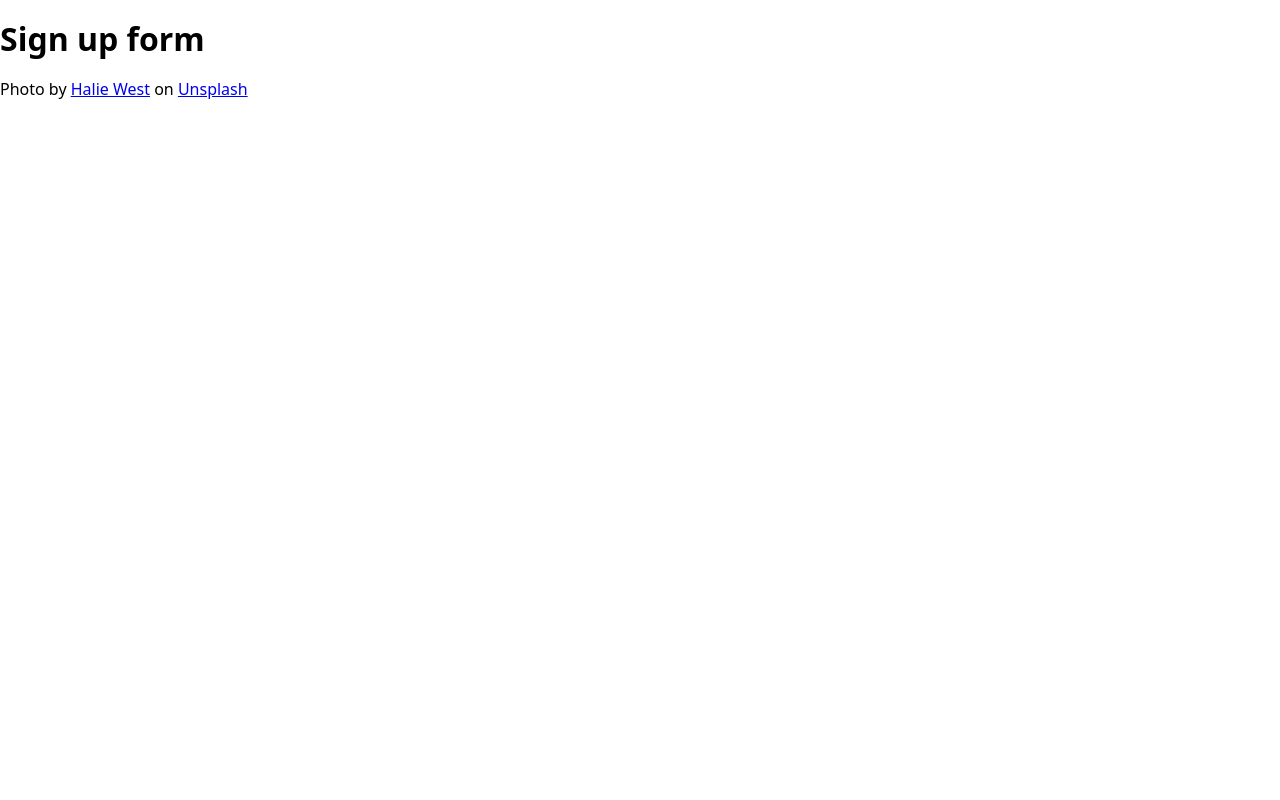
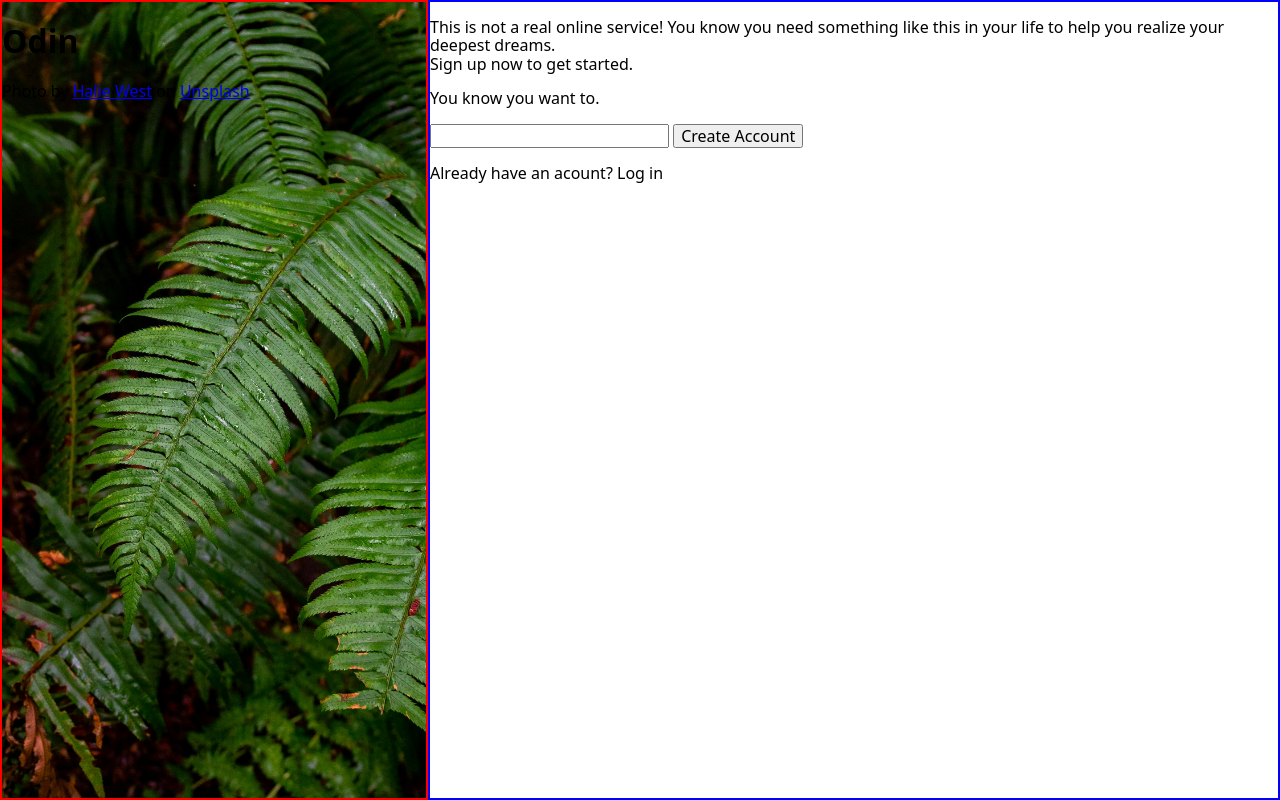
Before and after one commit to OwenStad/sign-up-form, a website: page index.html in a window 1280 px wide. Drawn offline with nearby package versions, Linux system fonts and the light colour scheme.

Commit message:
Create the HTML layout of the whole page. Implement background img on the left page side

```diff
--- a/index.html
+++ b/index.html
@@ -7,9 +7,26 @@
     <link rel="stylesheet" href="style.css">
 </head>
 <body>
-    <h1>Sign up form</h1>
-    <div>
-        Photo by <a href="https://unsplash.com/@haliewestphoto?utm_source=unsplash&utm_medium=referral&utm_content=creditCopyText">Halie West</a> on <a href="https://unsplash.com/photos/green-leaf-plant-in-close-up-photography-25xggax4bSA?utm_source=unsplash&utm_medium=referral&utm_content=creditCopyText">Unsplash</a>
+    <div class="left-page">
+        <h1>Odin</h1>
+        <div>
+            Photo by <a href="https://unsplash.com/@haliewestphoto?utm_source=unsplash&utm_medium=referral&utm_content=creditCopyText">Halie West</a> on <a href="https://unsplash.com/photos/green-leaf-plant-in-close-up-photography-25xggax4bSA?utm_source=unsplash&utm_medium=referral&utm_content=creditCopyText">Unsplash</a>
+        </div>
+    </div>
+    <div class="right-page">
+        <p>
+            This is not a real online service! You know you need something like this
+            in your life to help you realize your deepest dreams.<br/>
+            Sign up now to get started.
+        </p>
+        <p>
+            You know you want to.
+        </p>
+        <form action="example.com/path" method="post">
+            <input type="text" />
+            <button type="submit">Create Account</button>
+        </form>
+        <p>Already have an acount? <a>Log in</a></p>
     </div>
 </body>
 </html>
--- a/style.css
+++ b/style.css
@@ -1,2 +1,18 @@
 @import 'node_modules/modern-normalize/modern-normalize.css';
 @import 'fonts/stylesheet.css';
+
+body {
+    display: flex;
+    height: 100vh;
+}
+
+.left-page {
+    flex:1;
+    border: 2px solid red;
+    background: url("imgs/halie-west-25xggax4bSA-unsplash.jpg") 0% / cover no-repeat;
+}
+
+.right-page {
+    flex:2;
+    border: 2px solid blue;
+}
```
Also changed, not shown: README.md.
